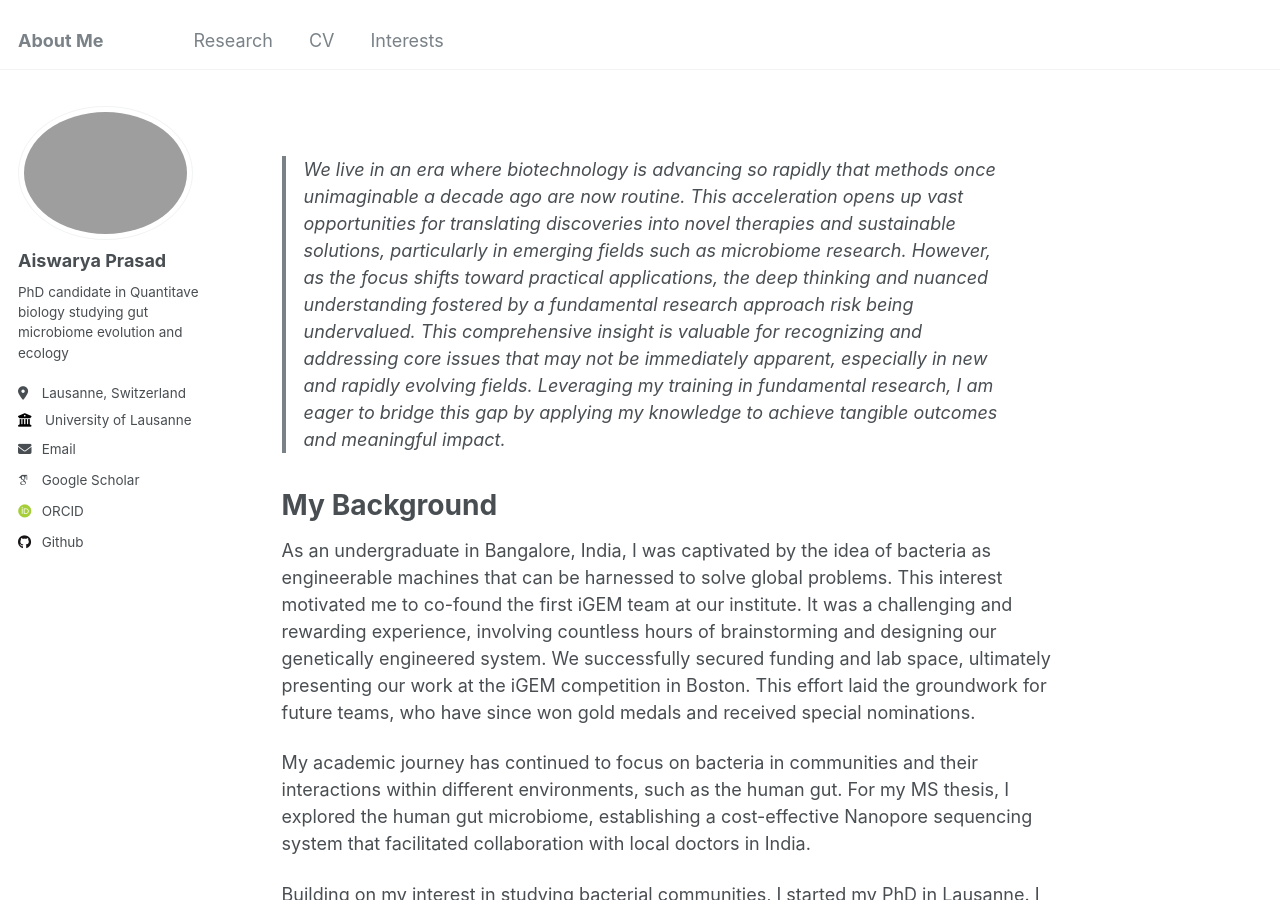
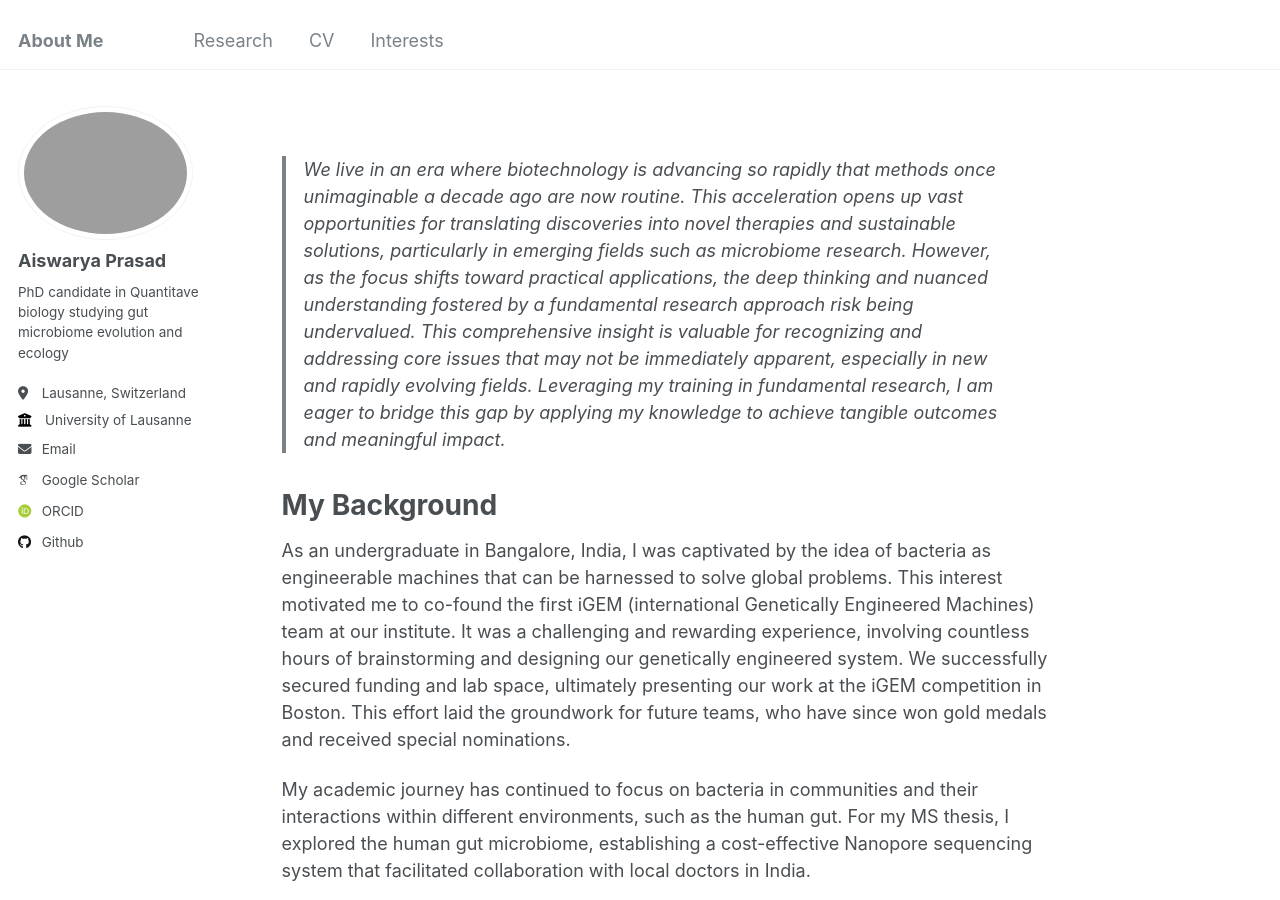
Before and after one commit to Aiswarya-prasad/aiswarya-prasad.github.io, a Jekyll site: the page built from _pages/about.md, in a window 1280 px wide and 900 px high. Built offline with Jekyll 4.4.1, drawn with Linux system fonts in a browser that asks for light colours; some web fonts are replaced.

Commit message:
Syntax change, squash commit later or just ignore.

```diff
--- a/_pages/about.md
+++ b/_pages/about.md
@@ -12,7 +12,7 @@ redirect_from:
 
 # My Background
 
-As an undergraduate in Bangalore, India, I was captivated by the idea of bacteria as engineerable machines that can be harnessed to solve global problems. This interest motivated me to co-found the first iGEM team at our institute. It was a challenging and rewarding experience, involving countless hours of brainstorming and designing our genetically engineered system. We successfully secured funding and lab space, ultimately presenting our work at the iGEM competition in Boston. This effort laid the groundwork for future teams, who have since won gold medals and received special nominations.
+As an undergraduate in Bangalore, India, I was captivated by the idea of bacteria as engineerable machines that can be harnessed to solve global problems. This interest motivated me to co-found the first iGEM (international Genetically Engineered Machines) team at our institute. It was a challenging and rewarding experience, involving countless hours of brainstorming and designing our genetically engineered system. We successfully secured funding and lab space, ultimately presenting our work at the iGEM competition in Boston. This effort laid the groundwork for future teams, who have since won gold medals and received special nominations.
 
 My academic journey has continued to focus on bacteria in communities and their interactions within different environments, such as the human gut. For my MS thesis, I explored the human gut microbiome, establishing a cost-effective Nanopore sequencing system that facilitated collaboration with local doctors in India.
 
```
Also changed, not shown: _pages/research.md (renamed from _pages/research_kdmavkp.md).
